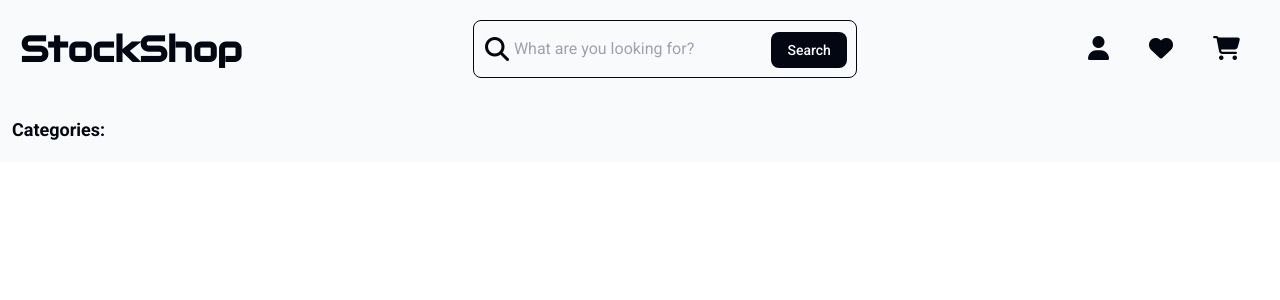
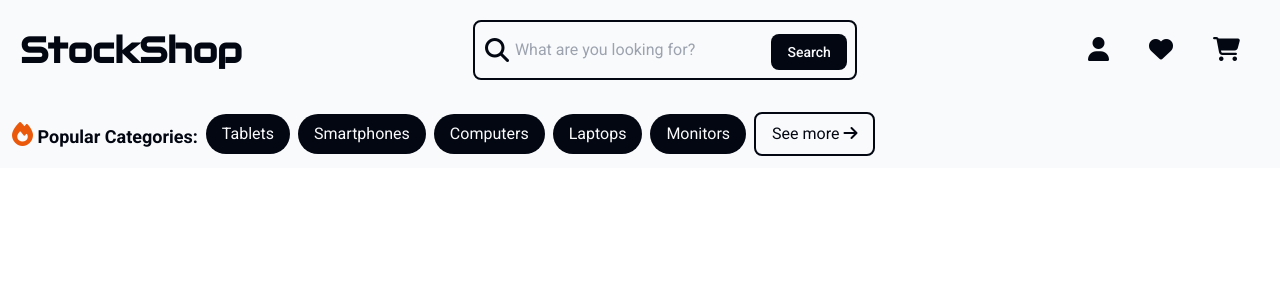
Before and after one commit to mateuszpolis/stock-shop-app, a React (Create React App) app: page / in a window 1280 px wide. Shown: the top 300 px of the page. Built offline with nearby package versions, Linux system fonts and the light colour scheme.

Commit message:
Finish styling Category component

```diff
--- a/src/App.css
+++ /dev/null
@@ -1,38 +0,0 @@
-.App {
-  text-align: center;
-}
-
-.App-logo {
-  height: 40vmin;
-  pointer-events: none;
-}
-
-@media (prefers-reduced-motion: no-preference) {
-  .App-logo {
-    animation: App-logo-spin infinite 20s linear;
-  }
-}
-
-.App-header {
-  background-color: #282c34;
-  min-height: 100vh;
-  display: flex;
-  flex-direction: column;
-  align-items: center;
-  justify-content: center;
-  font-size: calc(10px + 2vmin);
-  color: white;
-}
-
-.App-link {
-  color: #61dafb;
-}
-
-@keyframes App-logo-spin {
-  from {
-    transform: rotate(0deg);
-  }
-  to {
-    transform: rotate(360deg);
-  }
-}
--- a/src/App.tsx
+++ b/src/App.tsx
@@ -1,6 +1,5 @@
 import React from "react";
 import { Routes, Route } from "react-router-dom";
-import "./App.css";
 import Home from "./Pages/Home";
 
 function App() {
--- a/src/Components/Category.tsx
+++ b/src/Components/Category.tsx
@@ -1,22 +1,12 @@
 import React from "react";
 
-type Props = {
-  color1: string;
-  color2: string;
+type CategoryProps = {
   category: string;
 };
 
-function Category({ color1, color2, category }: Props) {
-  const bgGradient: string = `bg-gradient-to-r from-${color1}-500 via-${color2}-500 to-${color1}-500`;
-  console.log(bgGradient);
-
+function Category({ category }: CategoryProps) {
   return (
-    <div
-      className={
-        bgGradient +
-        " w-fit py-2 px-4 ms-2 rounded-3xl bg-size-200 pg-pos-0 text-gray-50 hover:cursor-pointer hover:bg-pos-100 transition-all"
-      }
-    >
+    <div className="w-fit py-2 px-4 ms-2 rounded-3xl bg-gray-950 text-gray-50 hover:cursor-pointer hover:bg-gray-500 dark:bg-gray-50 dark:text-gray-950 dark:hover:bg-gray-200 transition-all">
       {category}
     </div>
   );
--- a/src/Features/categories/Categories.tsx
+++ b/src/Features/categories/Categories.tsx
@@ -1,20 +1,53 @@
 import React from "react";
 import Category from "../../Components/Category";
+import ButtonDefault from "../../Components/Buttons/ButtonDefault";
 
-type Props = {};
+function Categories() {
+  // Later fetch from API
+  const categories: string[] = [
+    "Tablets",
+    "Smartphones",
+    "Computers",
+    "Laptops",
+    "Monitors",
+  ];
 
-function Categories({}: Props) {
+  const handleMouseEnterSeeMore = () => {
+    const arrowRight = document.getElementById("see-more-arrow-right");
+    if (arrowRight != null) {
+      arrowRight.style.transform = "rotate(90deg)";
+    }
+  };
+
+  const handleMouseLeaveSeeMore = () => {
+    const arrowRight = document.getElementById("see-more-arrow-right");
+    if (arrowRight != null) {
+      arrowRight.style.transform = "rotate(0deg)";
+    }
+  };
+
   return (
     <div className="flex justify-normal items-center bg-gray-50 p-3 text-gray-950 dark:bg-gray-900 dark:text-gray-50">
-      <h1 className="font-bold text-lg">Categories:</h1>
-      <div className="flex overflow-x-scroll">
-        <Category color1="red" color2="orange" category="Tablets" />
-        <Category color1="indigo" color2="purple" category="Smartphones" />
-        <Category color1="emerald" color2="amber" category="Computers" />
-        <Category color1="blue" color2="violet" category="TVs" />
-        <Category color1="indigo" color2="red" category="Cameras" />
-        <Category color1="pink" color2="purple" category="Headphones" />
+      <h1 className="font-bold text-lg">
+        <i className="fa-solid fa-fire fa-shake text-orange-600 text-2xl"></i>{" "}
+        Popular Categories:
+      </h1>
+      <div className="flex items-center overflow-x-scroll">
+        {categories.map((category, index) => (
+          <Category key={index} category={category} />
+        ))}
       </div>
+      <button
+        onMouseEnter={handleMouseEnterSeeMore}
+        onMouseLeave={handleMouseLeaveSeeMore}
+        className="w-fit py-2 px-4 ms-2 rounded-lg border-2 border-gray-950 bg-gray-50 text-gray-950 hover:cursor-pointer hover:rounded-sm dark:border-gray-50 dark:bg-gray-900 dark:text-gray-50 transition-all"
+      >
+        See more{" "}
+        <i
+          className="fa-solid fa-arrow-right transition-all"
+          id="see-more-arrow-right"
+        ></i>
+      </button>
     </div>
   );
 }
--- a/src/Features/searchBar/SearchBar.tsx
+++ b/src/Features/searchBar/SearchBar.tsx
@@ -26,7 +26,7 @@ export default function SearchBar(): JSX.Element {
           <input
             type="search"
             id="default-search"
-            className="block w-96 p-4 pl-10 text-base text-gray-950 border border-gray-950 rounded-lg bg-gray-50 focus:outline-none focus:ring-1 focus:ring-gray-950 focus:border-gray-950 dark:bg-gray-900 dark:border-gray-50 dark:placeholder-gray-400 dark:text-gray-50 dark:focus:ring-gray-50 dark:focus:border-gray-50 transition-all"
+            className="block w-96 p-4 pl-10 text-base text-gray-950 border-2 border-gray-950 rounded-lg bg-gray-50 focus:outline-none focus:ring-1 focus:ring-gray-950 focus:border-gray-950 dark:bg-gray-900 dark:border-gray-50 dark:placeholder-gray-400 dark:text-gray-50 dark:focus:ring-gray-50 dark:focus:border-gray-50 transition-all"
             placeholder="What are you looking for?"
             value={searchTerm}
             onChange={handleInputChange}
--- a/tailwind.config.js
+++ b/tailwind.config.js
@@ -1,8 +1,34 @@
 /** @type {import('tailwindcss').Config} */
+
+const colors = require("tailwindcss/colors");
 
 module.exports = {
   content: ["./src/**/*.{js,jsx,ts,tsx}"],
   theme: {
+    colors: {
+      green: colors.green,
+      blue: colors.blue,
+      gray: colors.gray,
+      red: colors.red,
+      white: colors.white,
+      black: colors.black,
+      yellow: colors.yellow,
+      transparent: colors.transparent,
+      current: colors.current,
+      indigo: colors.indigo,
+      purple: colors.purple,
+      pink: colors.pink,
+      rose: colors.rose,
+      fuchsia: colors.fuchsia,
+      violet: colors.violet,
+      cyan: colors.cyan,
+      teal: colors.teal,
+      emerald: colors.emerald,
+      lime: colors.lime,
+      amber: colors.amber,
+      orange: colors.orange,
+      ...colors,
+    },
     extend: {
       backgroundSize: {
         "size-200": "200% 200%",
```
